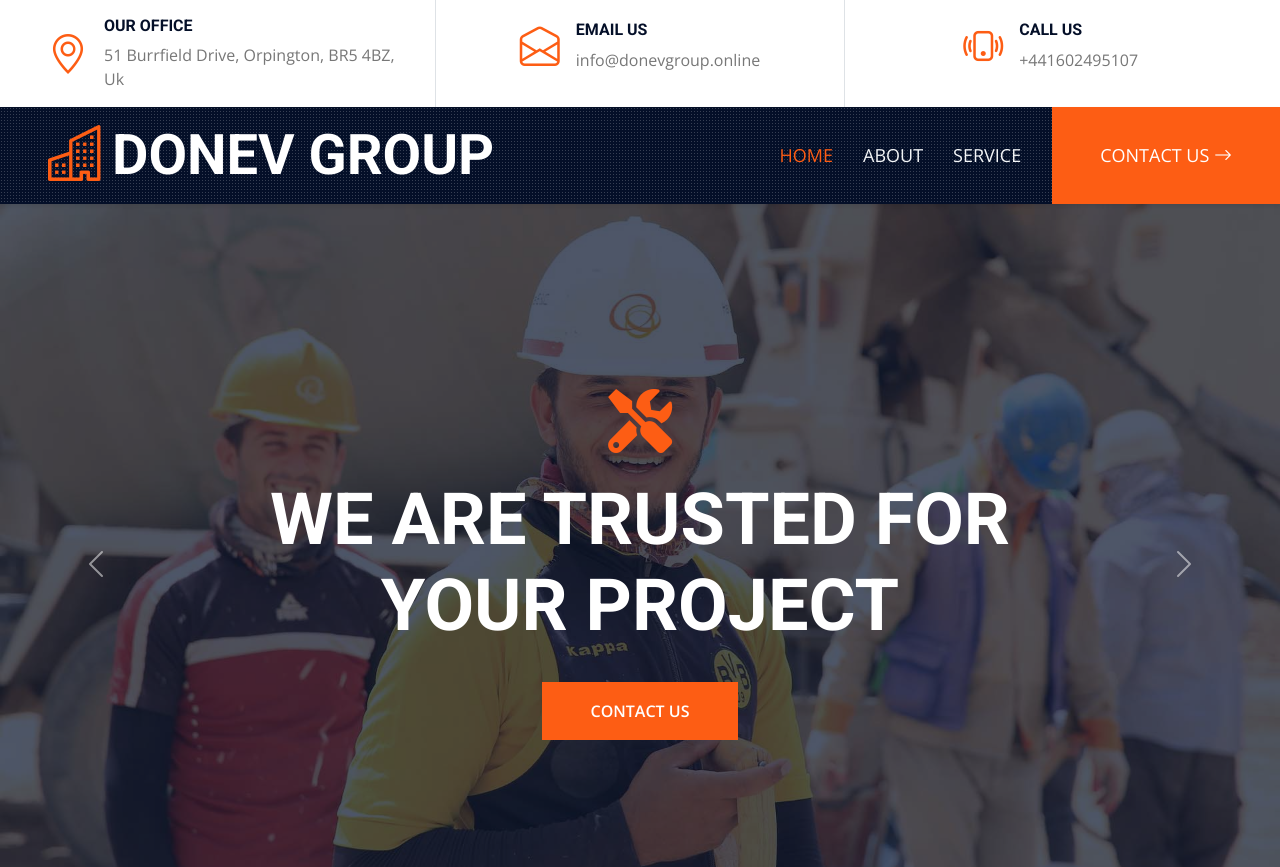
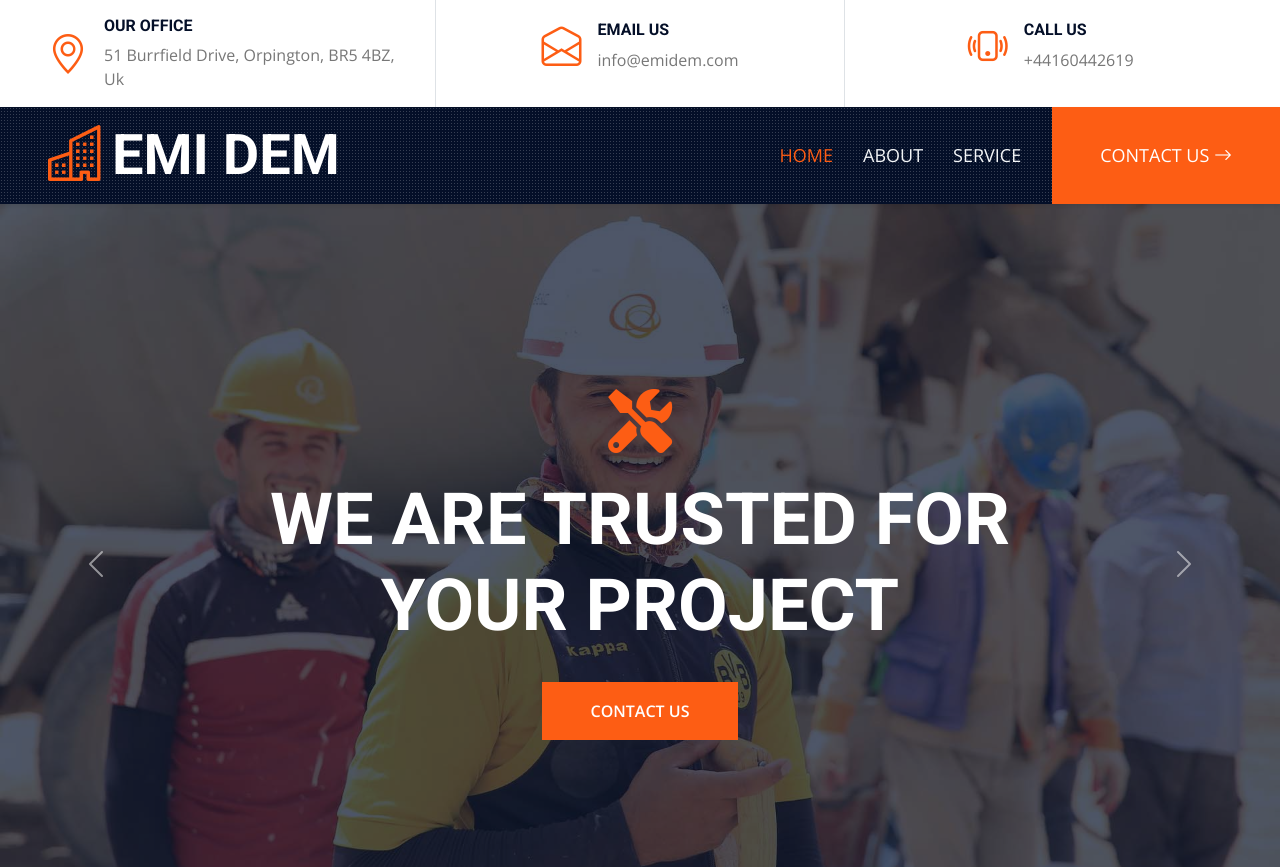
Before and after one commit to abdchafiecom/longlifeltd, a plain HTML site: page index.html in a window 1280 px wide. Shown: the top 867 px of the page. Drawn offline with nearby package versions, Linux system fonts and the light colour scheme.

Commit message:
Update index.html

```diff
--- a/index.html
+++ b/index.html
@@ -3,7 +3,7 @@
 
 <head>
     <meta charset="utf-8">
-    <title>Donev Group</title>
+    <title>EMI DEM</title>
     <meta content="width=device-width, initial-scale=1.0" name="viewport">
     <meta content="Free HTML Templates" name="keywords">
     <meta content="Free HTML Templates" name="description">
@@ -49,7 +49,7 @@
                     <i class="bi bi-envelope-open fs-1 text-primary me-3"></i>
                     <div class="text-start">
                         <h6 class="text-uppercase fw-bold">Email Us</h6>
-                        <span>info@donevgroup.online</span>
+                        <span>info@emidem.com</span>
                     </div>
                 </div>
             </div>
@@ -58,7 +58,7 @@
                     <i class="bi bi-phone-vibrate fs-1 text-primary me-3"></i>
                     <div class="text-start">
                         <h6 class="text-uppercase fw-bold">Call Us</h6>
-                        <span>+441602495107</span>
+                        <span>+44160442619</span>
                     </div>
                 </div>
             </div>
@@ -71,7 +71,7 @@
     <div class="container-fluid sticky-top bg-dark bg-light-radial shadow-sm px-5 pe-lg-0">
         <nav class="navbar navbar-expand-lg bg-dark bg-light-radial navbar-dark py-3 py-lg-0">
             <a href="index.html" class="navbar-brand">
-                <h1 class="m-0 display-4 text-uppercase text-white"><i class="bi bi-building text-primary me-2"></i>DONEV GROUP</h1>
+                <h1 class="m-0 display-4 text-uppercase text-white"><i class="bi bi-building text-primary me-2"></i>EMI DEM</h1>
             </a>
             <button class="navbar-toggler" type="button" data-bs-toggle="collapse" data-bs-target="#navbarCollapse">
                 <span class="navbar-toggler-icon"></span>
@@ -551,12 +551,12 @@
         <div class="row g-5">
             <div class="col-lg-6 pe-lg-5">
                 <a href="index.html" class="navbar-brand">
-                    <h1 class="m-0 display-4 text-uppercase text-white"><i class="bi bi-building text-primary me-2"></i>DONEV GROUP</h1>
+                    <h1 class="m-0 display-4 text-uppercase text-white"><i class="bi bi-building text-primary me-2"></i>EMI DEM</h1>
                 </a>
                 <p></p>
-                <p><i class="fa fa-map-marker-alt me-2"></i>51 Burrfield Drive, Orpington, BR5 4BZ, Uk</p>
-                <p><i class="fa fa-phone-alt me-2"></i>+441602495107</p>
-                <p><i class="fa fa-envelope me-2"></i>info@donevgroup.online</p>
+                <p><i class="fa fa-map-marker-alt me-2"></i>9 Catherine St, Dix's Field, Exeter, England, EX1 1QA, Uk</p>
+                <p><i class="fa fa-phone-alt me-2"></i>+44160442619</p>
+                <p><i class="fa fa-envelope me-2"></i>info@emidem.com</p>
                 <div class="d-flex justify-content-start mt-4">
                     <a class="btn btn-lg btn-primary btn-lg-square rounded-0 me-2" href="#"><i class="fab fa-twitter"></i></a>
                     <a class="btn btn-lg btn-primary btn-lg-square rounded-0 me-2" href="#"><i class="fab fa-facebook-f"></i></a>
@@ -601,7 +601,7 @@
     <div class="container-fluid bg-dark bg-light-radial text-white border-top border-primary px-0">
         <div class="d-flex flex-column flex-md-row justify-content-between">
             <div class="py-4 px-5 text-center text-md-start">
-                <p class="mb-0">&copy; <a class="text-primary" href="#">www.donevgroup.online</a>  . All Rights Reserved.</p>
+                <p class="mb-0">&copy; <a class="text-primary" href="#">www.@emidem.com</a>  . All Rights Reserved.</p>
             </div>
             <div class="py-4 px-5 bg-primary footer-shape position-relative text-center text-md-end">
                 <p class="mb-0"> <a class="text-dark" href="https://htmlcodex.com"></a></p>
```
